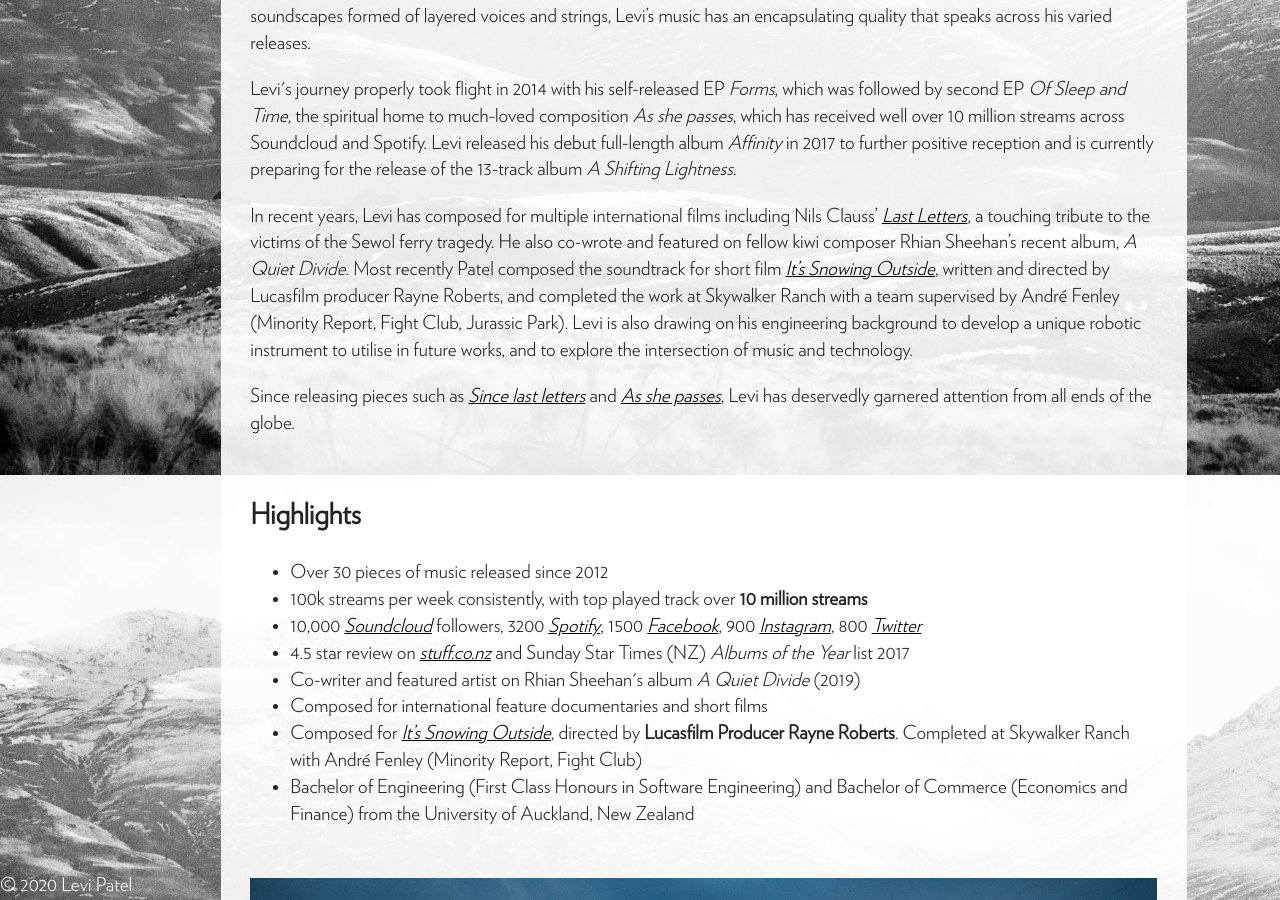
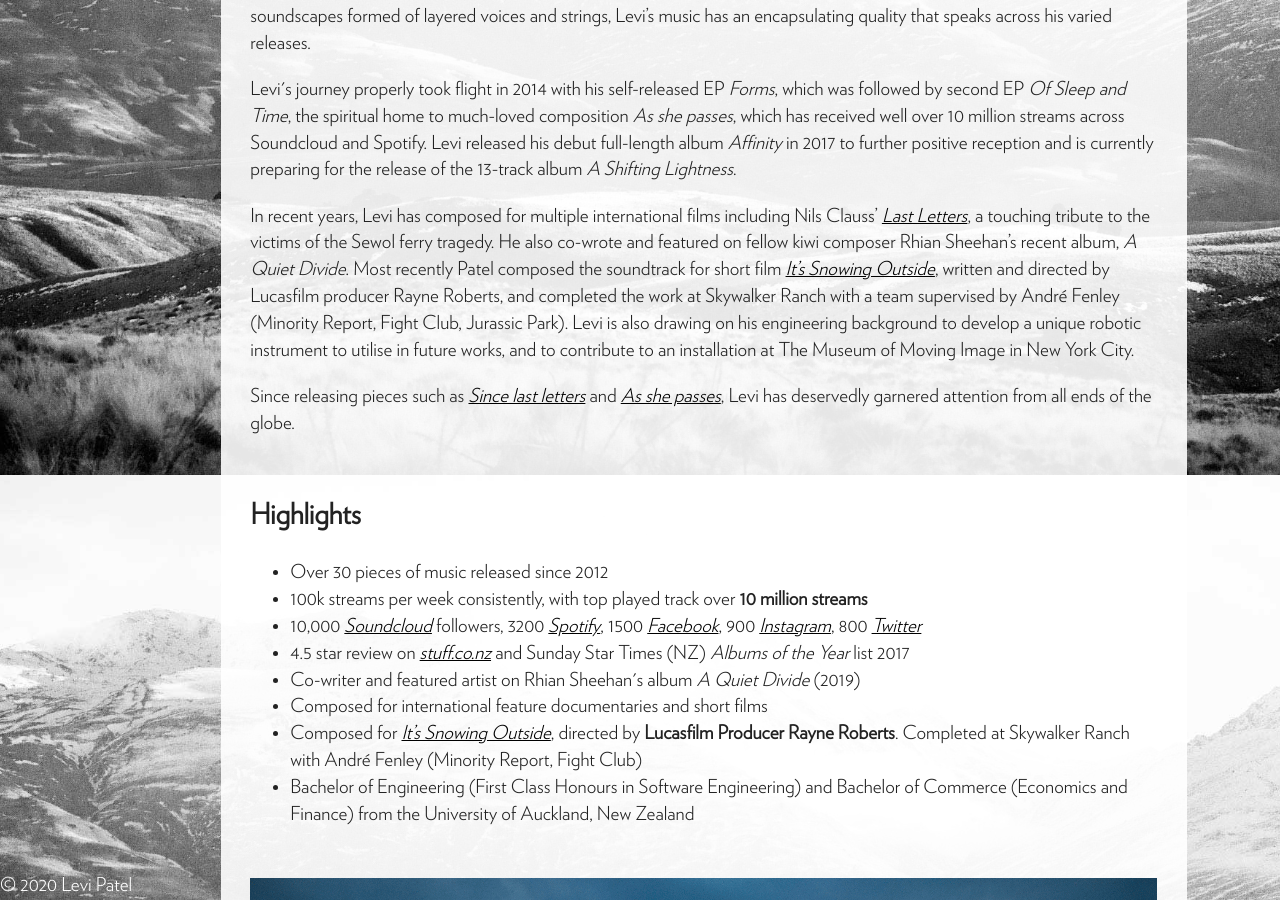
Before and after one commit to levipatel/music, a Jekyll site: the page built from press-kit.html, in a window 1280 px wide and 900 px high, scrolled down 1325 px. Built offline with Jekyll 4.4.1, drawn with Linux system fonts in a browser that asks for light colours.

Commit message:
Added NYC event to press kit

```diff
--- a/press-kit.html
+++ b/press-kit.html
@@ -40,7 +40,7 @@ layout: default
 
   <p>Levi's journey properly took flight in 2014 with his self-released EP <i>Forms</i>, which was followed by second EP <i>Of Sleep and Time</i>, the spiritual home to much-loved composition <i>As she passes</i>, which has received well over 10 million streams across Soundcloud and Spotify. Levi released his debut full-length album <i>Affinity</i> in 2017 to further positive reception and is currently preparing for the release of the 13-track album <i>A Shifting Lightness</i>.</p>
 
-  <p>In recent years, Levi has composed for multiple international films including Nils Clauss’ <a href="https://youtu.be/Cg1zta6j34I">Last Letters</a>, a touching tribute to the victims of the Sewol ferry tragedy. He also co-wrote and featured on fellow kiwi composer Rhian Sheehan’s recent album, <i>A Quiet Divide</i>. Most recently Patel composed the soundtrack for short film <a href="https://www.imdb.com/title/tt9337716/">It’s Snowing Outside</a>, written and directed by Lucasfilm producer Rayne Roberts, and completed the work at Skywalker Ranch with a team supervised by André Fenley (Minority Report, Fight Club, Jurassic Park). Levi is also drawing on his engineering background to develop a unique robotic instrument to utilise in future works, and to explore the intersection of music and technology.</p>
+  <p>In recent years, Levi has composed for multiple international films including Nils Clauss’ <a href="https://youtu.be/Cg1zta6j34I">Last Letters</a>, a touching tribute to the victims of the Sewol ferry tragedy. He also co-wrote and featured on fellow kiwi composer Rhian Sheehan’s recent album, <i>A Quiet Divide</i>. Most recently Patel composed the soundtrack for short film <a href="https://www.imdb.com/title/tt9337716/">It’s Snowing Outside</a>, written and directed by Lucasfilm producer Rayne Roberts, and completed the work at Skywalker Ranch with a team supervised by André Fenley (Minority Report, Fight Club, Jurassic Park). Levi is also drawing on his engineering background to develop a unique robotic instrument to utilise in future works, and to contribute to an installation at The Museum of Moving Image in New York City.</p>
 
 <p>Since releasing pieces such as <a href="https://www.youtube.com/watch?v=b-iwfeSCsrc"><i>Since last letters</i></a> and <a href="https://soundcloud.com/levipatel/as-she-passes-1"><i>As she passes</i></a>, Levi has deservedly garnered attention from all ends of the globe.</p>
 </div>
```
